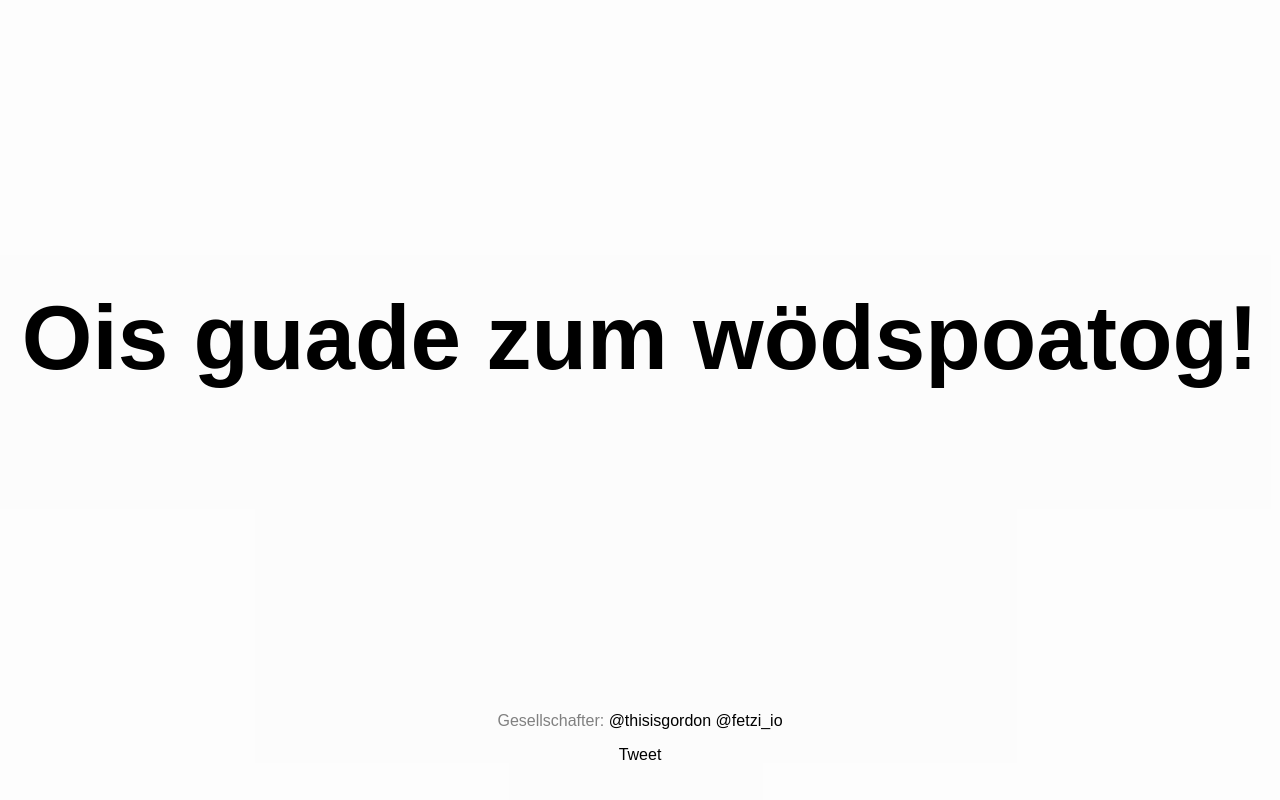
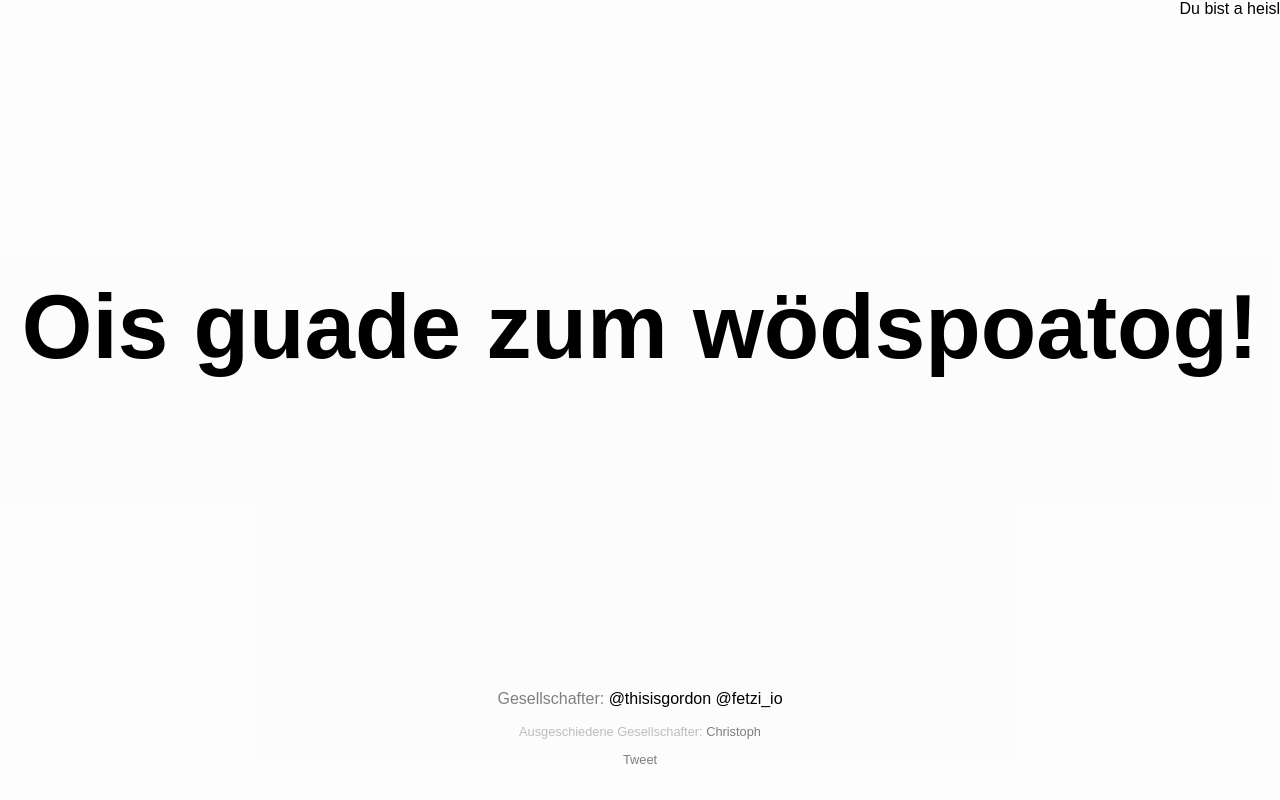
Before and after one commit to k9ordon/weltspartag.eu, a plain HTML site: page index.html in a window 1280 px wide. Drawn offline with Linux system fonts and the light colour scheme.

Commit message:
2.0 release

```diff
--- a/index.html
+++ b/index.html
@@ -13,13 +13,21 @@
 		margin: 0;
 	}
 
+	#yolo {
+		position: fixed;
+		top:0;
+		left:0;
+		right:0;
+		bottom:0;
+		pointer-events: none;
+	}
+
 	layout {
 		display: flex;
 		flex-direction: column;
 		min-height: 100%;
 		text-align: center;
 		background: rgba(255, 255, 255, 0.7);
-		/*padding: 20px;*/
 	}
 
 	content {
@@ -42,25 +50,40 @@
 		color: gray;
 	}
 
-	footer a {
+	a {
 		color: black;
 		text-decoration: none;
+	}
+
+	psmall {
+		font-size: 80%;
+		opacity: 0.5;
 	}
 
 </style>
 
 <layout>
+	<marquee id="yolo" direction="down" behavior="alternate">
+		<marquee behavior="alternate">
+			Du bist a heisl
+		</marquee>
+	</marquee>
+
 	<content>
 		<h1>
 			Ois guade zum w&ouml;dspoatog!
 		</h1>
 	</content>
+
 	<footer>
 		<p>
 			Gesellschafter:
 			<a href="https://twitter.com/thisisgordon">@thisisgordon</a>
 			<a href="https://twitter.com/fetzi_io">@fetzi_io</a>
 		</p>
+		<psmall>
+			Ausgeschiedene Gesellschafter:
+			<a href="https://www.pliquid.com/">Christoph</a>
 		<p>
 			<a href="https://twitter.com/share" class="twitter-share-button" data-text="Ois guade ihr heisl!" data-url="http://weltspartag.eu"data-size="large" data-hashtags="woedspoatog">Tweet</a> <script>!function(d,s,id){var js,fjs=d.getElementsByTagName(s)[0],p=/^http:/.test(d.location)?'http':'https';if(!d.getElementById(id)){js=d.createElement(s);js.id=id;js.src=p+'://platform.twitter.com/widgets.js';fjs.parentNode.insertBefore(js,fjs);}}(document, 'script', 'twitter-wjs');</script>
 		</p>
```
